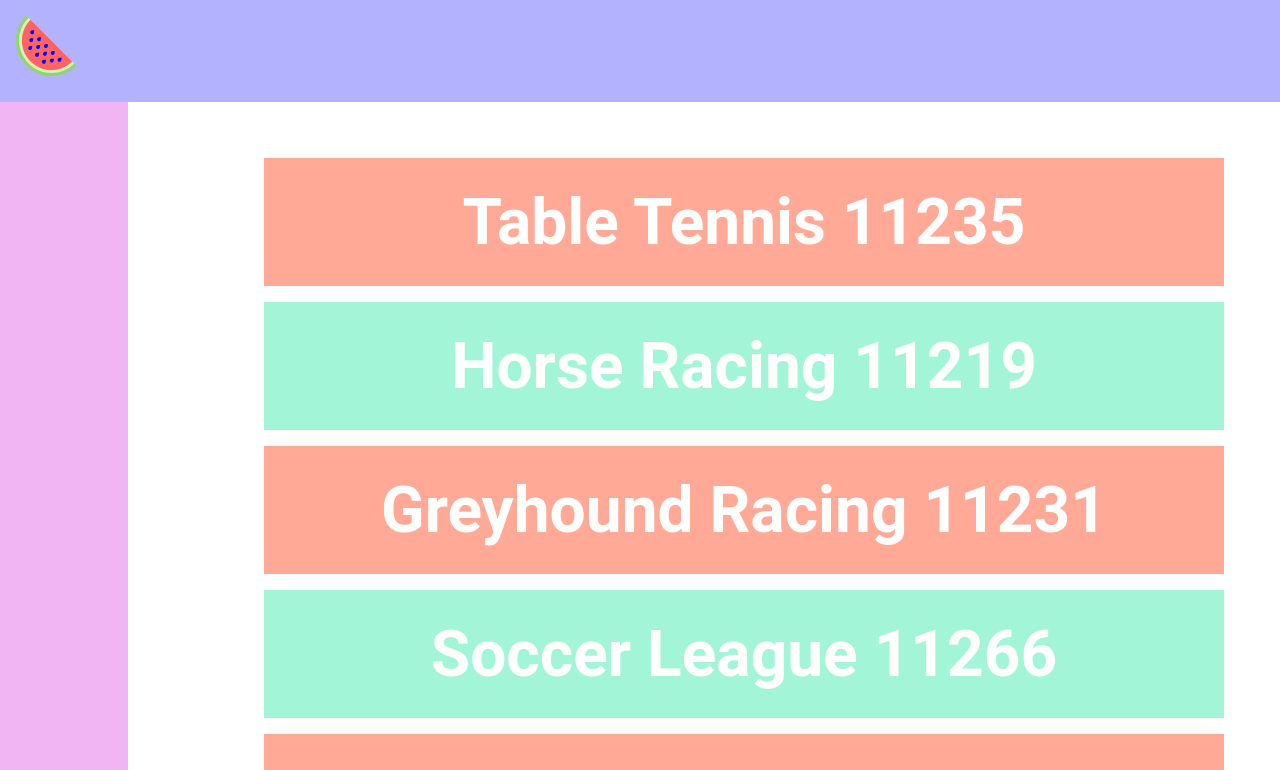
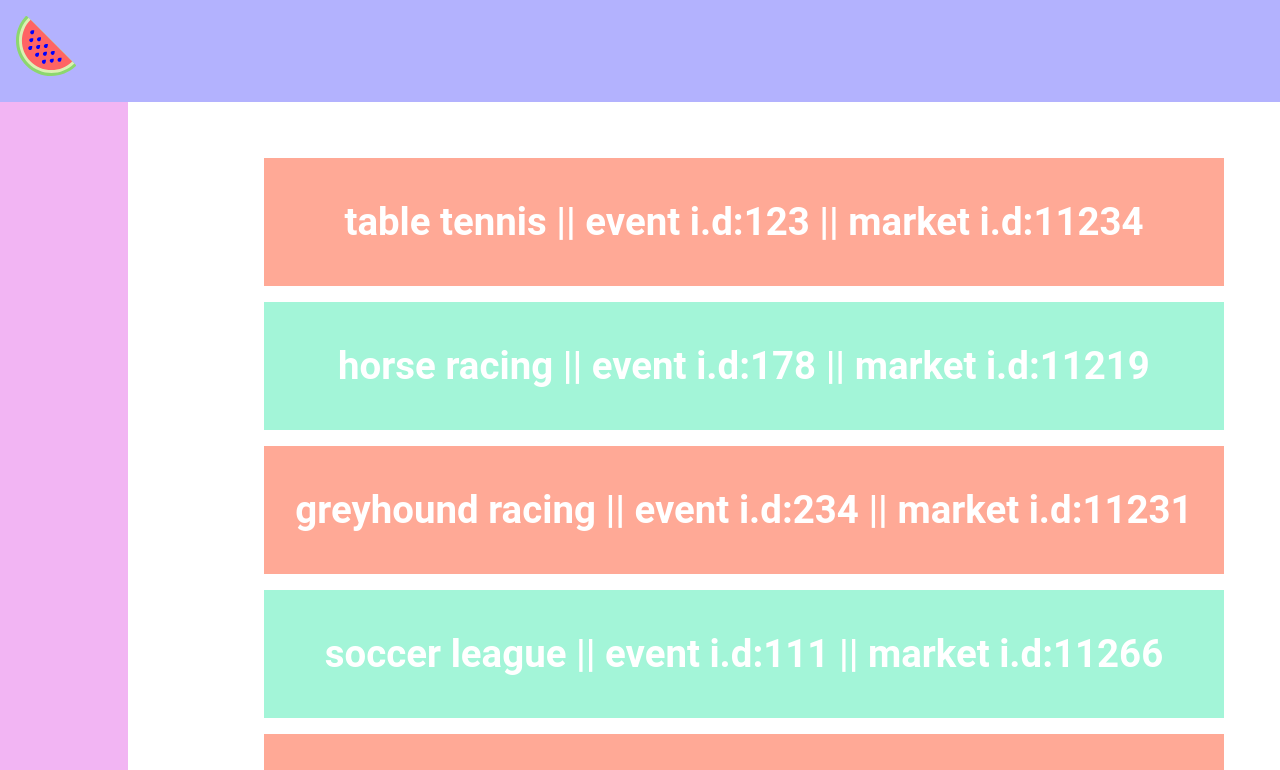
Before and after one commit to Rhibro/playtech-test, a React (Create React App) app: page / in a window 1280 px wide. Shown: the top 770 px of the page. Built offline with nearby package versions, Linux system fonts and the light colour scheme.

Commit message:
ranking data

```diff
--- a/public/index.html
+++ b/public/index.html
@@ -24,7 +24,7 @@
       work correctly both with client-side routing and a non-root public URL.
       Learn how to configure a non-root public URL by running `npm run build`.
     -->
-    <title>React App</title>
+    <title>Watermelon</title>
   </head>
   <body>
     <noscript>You need to enable JavaScript to run this app.</noscript>
--- a/src/App.js
+++ b/src/App.js
@@ -6,32 +6,49 @@ import Data from "../src/testData.json";
 function App() {
   return (
     <div>
-     <header className="head">
-        <img src={melon} alt="a slice of watermelon with blue seeds" className="melonSeed"></img>
-    </header>
+      <header className="head">
+          <img src={melon} alt="a slice of watermelon with blue seeds" className="melonSeed"></img>
+      </header>
     <>
         <div className="sideBar"></div>
+
         <div className="containerBox">
-              { Data && Data.map (data => {
+              { Data && Data
+              .sort((a, b) => a.marketId > b.marketId ? 1 : -1)
+              .map (data => {
                 return (
+
                   <div className="boxPink" key={ data.id }>
 
                     {
                       data.testData && data.testData.map( data => {
                         return (
-                         <div key={ data.id }> { data.sport.sportName } { data.market.marketId }</div>
+                        <div key={ data.id }>
+                          { data.sport.sportName } ||
+                          Event I.D:{ data.sport.eventId } ||
+                          Market I.D:{ data.market.marketId }
+                        </div>
                         )
                       })
                     }
+
                   </div>
                 )
               })
 
               }
-            </div>
+        </div>
     </>
     </div>
   );
 }
 
 export default App;
+
+
+/*
+data.sort((a, b) => {
+  if (a.market.marketId < b.market.marketId)
+  { return -1 ;}
+});
+*/
--- a/src/index.css
+++ b/src/index.css
@@ -51,8 +51,8 @@ body {
   font-family: 'Roboto';
   font-style: normal;
   font-weight: 700;
-  font-size: 5vw;
-  line-height: 61px;
+  font-size: 3vw;
+  line-height: 50px;
   color: #FFFFFF;
 }
 
@@ -64,7 +64,7 @@ body {
   background-color:  #A3F5D8;
 }
 
-p::first-line {
+div::first-line {
   text-transform: lowercase;
 }
 
```
Also changed, not shown: src/components/Header.js (deleted, +0 -10 lines), src/components/Home.js (deleted, +0 -15 lines), 1 other file (tests, documents, lock files or other folders).
